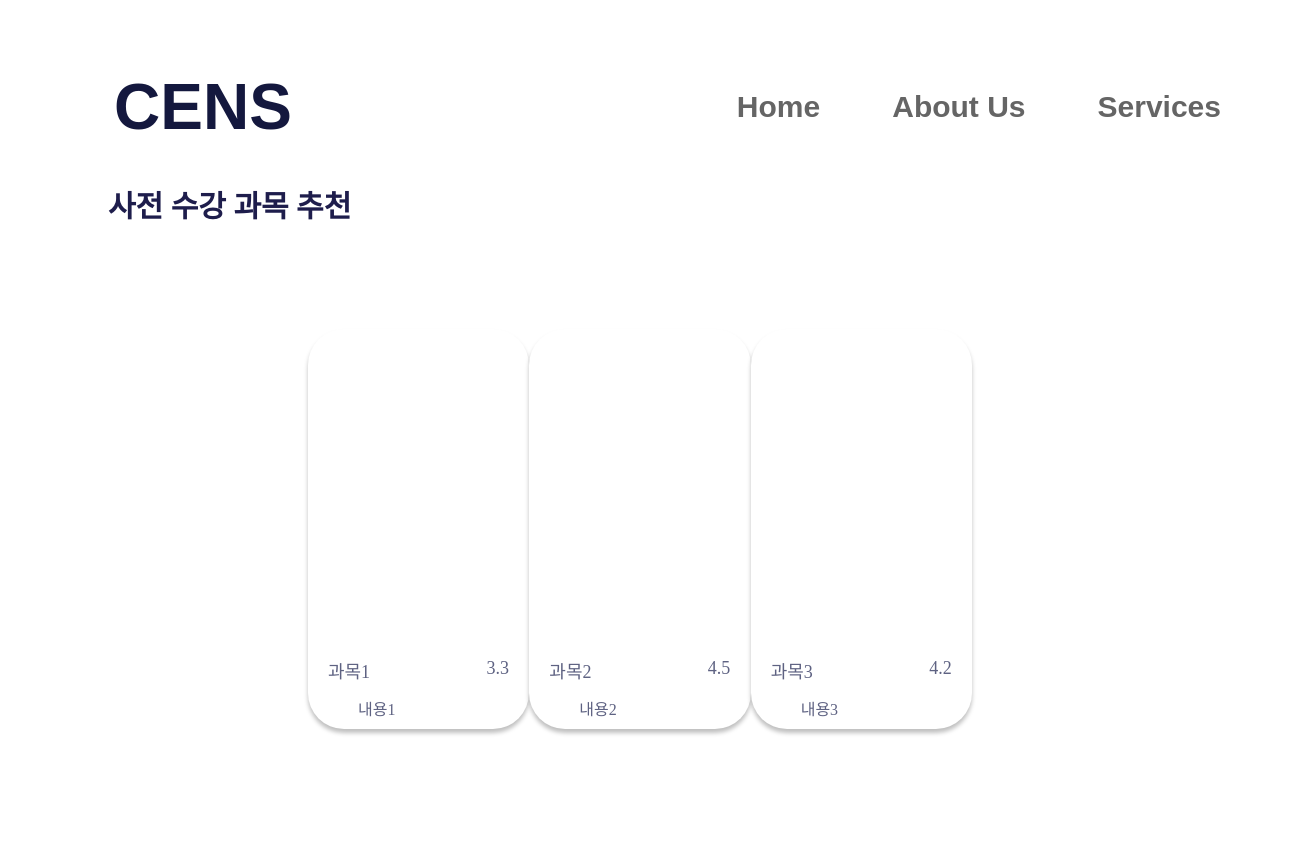
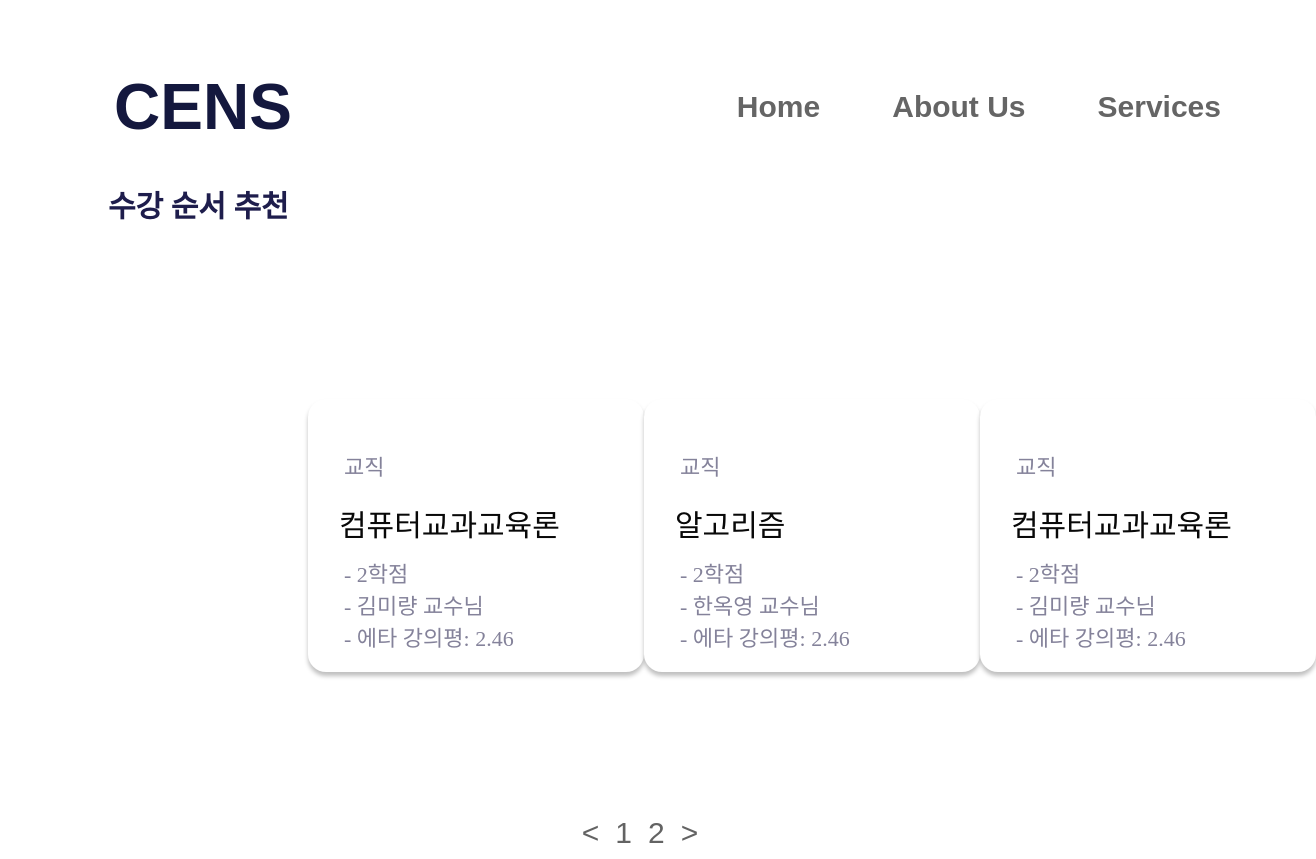
Before and after one commit to 1jiwoo27/cens, a React (Create React App) app: page /recommend in a window 1280 px wide. Shown: the whole page, 1316 px wide, since content can reach past the window. Before the commit the page ends 800 px from the top, so only its background shows below. Built offline with nearby package versions, Linux system fonts and the light colour scheme.

Commit message:
recommend

```diff
--- a/src/components/Order/Recommend.js
+++ b/src/components/Order/Recommend.js
@@ -1,48 +1,90 @@
-import React from 'react'
+import React, { useState }  from 'react'
 import '../../css/Recommend.css'
+import Pagination from '../Pagination';
 
 export default function Recommend() {
   const recoList = {
     subjects: [
       {
-        name: "과목1",
-        content: "내용1",
-        score: 3.3,
+        type: '교직',
+        name: "컴퓨터교과교육론",
+        credit: 2,
+        professor: "김미량",
+        score: 2.46,
       },
       {
-        name: "과목2",
-        content: "내용2",
-        score: 4.5,
+        type: '교직',
+        name: "알고리즘",
+        credit: 2,
+        professor: "한옥영",
+        score: 2.46,
       },
       {
-        name: "과목3",
-        content: "내용3",
-        score: 4.2,
-      }
+        type: '교직',
+        name: "컴퓨터교과교육론",
+        credit: 2,
+        professor: "김미량",
+        score: 2.46,
+      },
+      {
+        type: '교직',
+        name: "자료구조",
+        credit: 2,
+        professor: "한옥영",
+        score: 2.46,
+      },
+      {
+        type: '교직',
+        name: "컴퓨터교과교육론",
+        credit: 2,
+        professor: "김미량",
+        score: 2.46,
+      },
+      {
+        type: '교직',
+        name: "컴퓨터교과교육론",
+        credit: 2,
+        professor: "김미량",
+        score: 2.46,
+      },
     ]}
+
+    const [contents, setContents] = useState([]);
+    const limit = 3;
+    const [page, setPage] = useState(1);
+    const offset = (page - 1) * limit;
 
   return (
     <>
       <div className='reco-title'>
-        사전 수강 과목 추천
+        수강 순서 추천
       </div>
       <div className='reco-middle'>
-      {recoList.subjects.map((el, index) => {
+      {recoList.subjects.slice(offset, offset + limit).map((el, index) => {
       return (
         <>
-        {<div className="reco-card" key={index}>
-          <div className='reco-card-middle'>
-            <p className="reco-name">{el.name}</p>
-            <p className="reco-score">{el.score}</p>
+        {
+        <div className="reco-card" key={index}>
+          <p className="reco-type">{el.type}</p>
+          <p className="reco-name">{el.name}</p>
+          <div className="reco-content">
+          <p className="reco-credit">- {el.credit}학점</p>
+          <p className="reco-professor">- {el.professor} 교수님</p>
+          <p className="reco-score">- 에타 강의평: {el.score}</p>
           </div>
-          <p className="reco-content">{el.content}</p>
-
         </div>
         }
         </>
       )
     })}
     </div>
+    <Pagination
+        total={recoList.subjects.length}
+        limit={limit}
+        page={page}
+        setPage={setPage}
+      />
+
     </>
   );
 }
--- /dev/null
+++ b/src/components/Pagination.js
@@ -0,0 +1,31 @@
+import '../css/Pagination.css'
+
+function Pagination({ total, limit, page, setPage }) {
+  const numPages = Math.ceil(total / limit);
+
+  return (
+    <>
+      <div className = 'Nav'>
+        <button className = 'dirButton' onClick={() => setPage(page - 1)} disabled={page === 1}>
+          &lt;
+        </button>
+        {Array(numPages)
+          .fill()
+          .map((_, i) => (
+            <button className = 'numButton'
+              key={i + 1}
+              onClick={() => setPage(i + 1)}
+              aria-current={page === i + 1 ? "page" : null}
+            >
+              {i + 1}
+            </button>
+          ))}
+        <button className = 'dirButton' onClick={() => setPage(page + 1)} disabled={page === numPages}>
+          &gt;
+        </button>
+      </div>
+    </>
+  );
+}
+
+export default Pagination;
--- /dev/null
+++ b/src/css/Pagination.css
@@ -0,0 +1,33 @@
+.Nav {
+    display: flex;
+    justify-content: center;
+    align-items: center;
+    gap: 4px;
+    margin-top: 16px;
+}
+
+.numButton {
+    border: none;
+    padding: none;
+    margin-top: 0;
+    font-style: normal;
+    font-weight: 400;
+    font-size: 30px;
+    color: #636363;
+    background-color: rgb(255, 255, 255)
+  }
+
+  .dirButton {
+    border: none;
+    padding: none;
+    margin-top: 0;
+    font-style: normal;
+    font-weight: 400;
+    font-size: 30px;
+    color: #636363;
+    background-color: rgb(255, 255, 255)
+  }
+
+  .aria-current {
+    font-weight: bold;
+  }
--- a/src/css/Recommend.css
+++ b/src/css/Recommend.css
@@ -14,7 +14,7 @@
     height: 400px;
     margin-left: 300px;
     margin-right: 300px;
-    margin-top: 100px;
+    margin-top: 170px;
     display: flex;
     justify-content: space-between;
     flex-direction: row;
@@ -24,53 +24,61 @@
     display: flex;
     justify-content: space-between;
     flex-direction: column;
-    width: 300px;
-    height: 400px;
+    width: 365px;
+    height: 273px;
     background-color: rgb(255, 255, 255);
     box-shadow: 0px 4px 4px rgba(0, 0, 0, 0.25);
-    border-radius: 36px;
+    border-radius: 18px;
 }
 
-.reco-card-middle {
-    display: flex;
-    justify-content: space-between;
-    flex-direction: row;
-    margin-top: 310px;
+.reco-type{
+    margin-left: 36px;
+    margin-top: 50px;
+    width: 75px;
+    height: 27px;
+    color: rgb(132, 130, 154);
+    font-size: 22px;
+    font-weight: 500;
+    text-align: left;
 }
 
 .reco-name{
-    margin-left: 20px;
-    width: 138.62px;
-    height: 19.3px;
-    color: rgb(94, 98, 130);
-    font-family: Poppins;
-    font-size: 18px;
+    margin-left: 31px;
+    margin-top: 0;
+    margin-bottom: 0;
+    width: 250px;
+    height: 52px;
+    color: rgb(8, 8, 8);
+    font-size: 30px;
     font-weight: 500;
     letter-spacing: 0%;
     text-align: left;
 }
 
 .reco-content{
-    width: 151px;
-    height: 17px;
-    margin-left: 50px;
-    margin-top: 0;
-    color: rgb(94, 98, 130);
-    font-family: Poppins;
-    font-size: 16px;
+    display: flex;
+    flex-direction: column;
+    margin-left: 36px;
+    margin-top: 0px;
+    margin-bottom: 20px;
+    width: 300px;
+    color: rgb(132, 130, 154);
+    font-size: 22px;
     font-weight: 500;
-    letter-spacing: 0%;
     text-align: left;
 }
 
+.reco-credit{
+    margin-top: 0;
+    margin-bottom: 0;
+}
+
+.reco-professor{
+    margin-top: 0;
+    margin-bottom: 0;
+}
+
 .reco-score{
-    width: 42.86px;
-    height: 19.3px;
-    color: rgb(94, 98, 130);
-    font-family: Poppins;
-    font-size: 18px;
-    font-weight: 500;
-    line-height: 1.2450000047683716;
-    letter-spacing: 0%;
-    text-align: left;
+    margin-top: 0;
+    margin-bottom: 0;
 }
```
